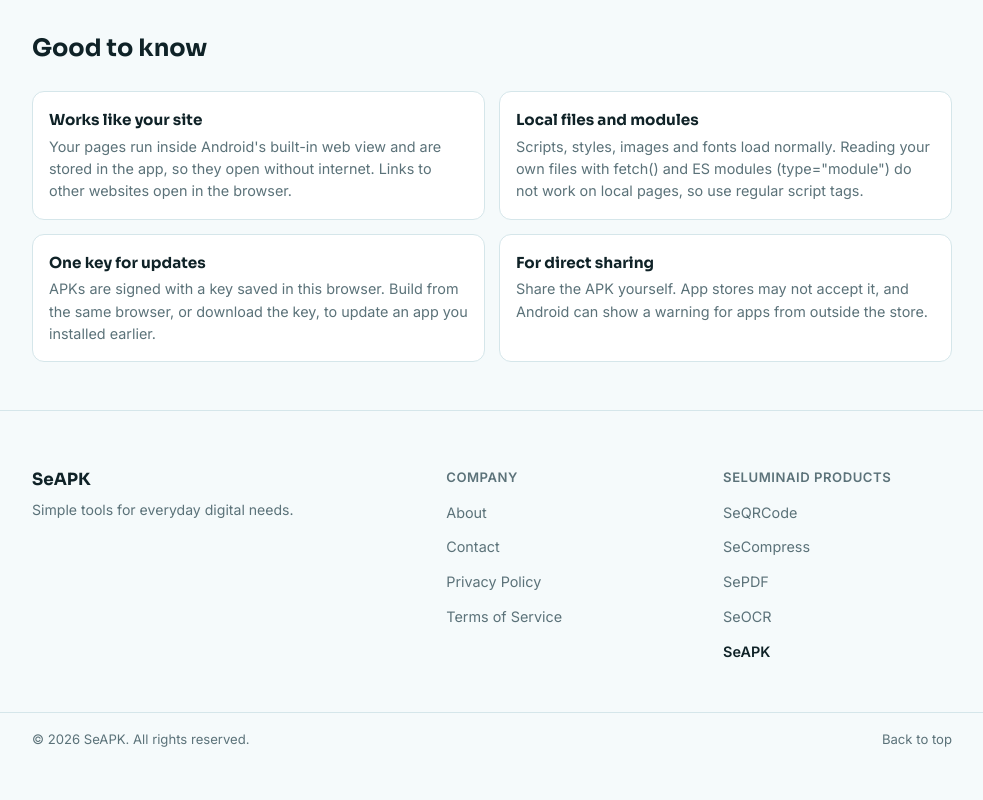
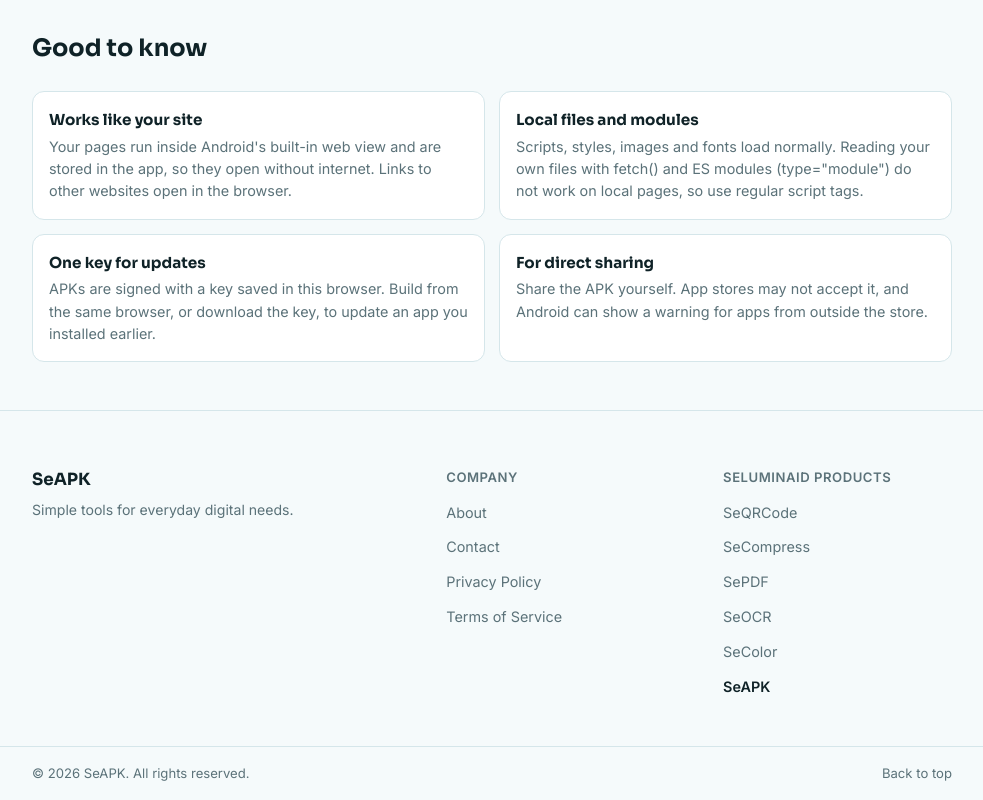
Before and after one commit to seluminaid/seapkid, a plain HTML site: page index.html in a window 1280 px wide. Shown: the part 1481-2281 px from the top of the page, without its empty margins (148-1131 px from the left). Before the commit the page ends 2246 px from the top, so only its background shows below. Drawn offline with Linux system fonts and the light colour scheme.

Commit message:
Add files via upload

```diff
--- a/index.html
+++ b/index.html
@@ -340,6 +340,7 @@ dialog form { margin-top: 16px; }
         <li><a href="https://seluminaid.github.io/secompressid/">SeCompress</a></li>
         <li><a href="https://seluminaid.github.io/sepdfid/">SePDF</a></li>
         <li><a href="https://seluminaid.github.io/seocrid/">SeOCR</a></li>
+        <li><a href="https://seluminaid.github.io/secolorid/">SeColor</a></li>
         <li><a href="#top" aria-current="page">SeAPK</a></li>
       </ul>
     </div>
```
